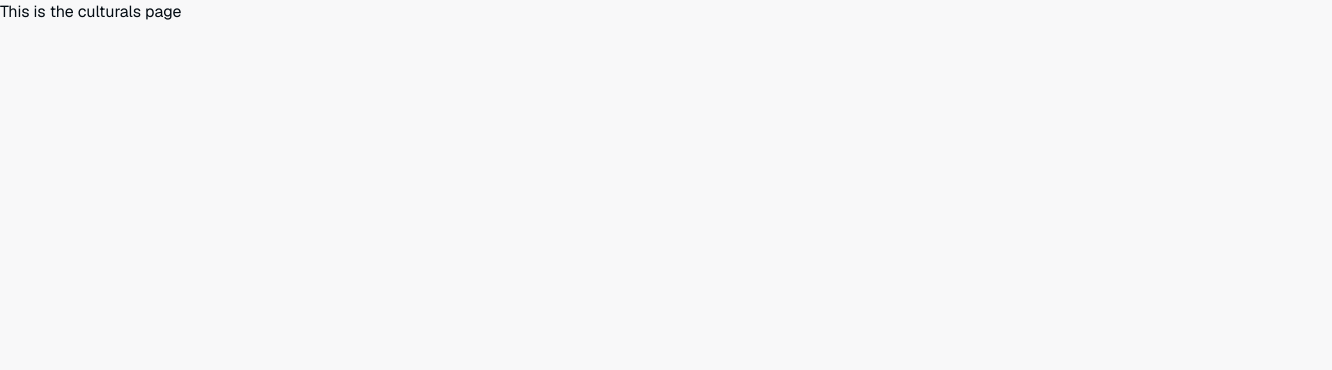
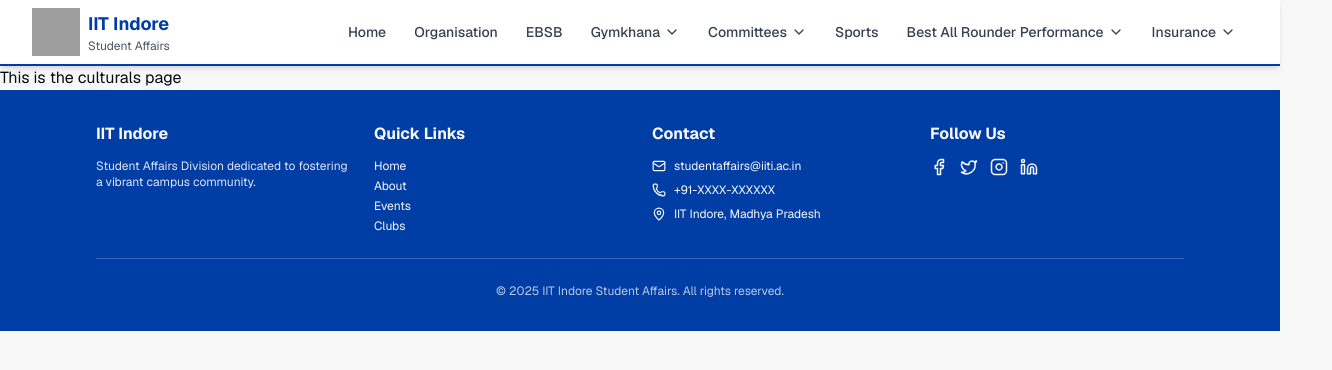
Before and after one commit to sairaj22019/StudentAffairsWebsite-IITI, a Next.js app: page /cultural in a window 1280 px wide. Shown: the top 370 px of the page, 1332 px wide, since content can reach past the window. Built offline with nearby package versions, Linux system fonts and the light colour scheme; grey boxes are pictures that could not be loaded.

Commit message:
changed layout

```diff
--- a/src/app/layout.js
+++ b/src/app/layout.js
@@ -1,5 +1,7 @@
 import { Geist, Geist_Mono } from "next/font/google";
 import "./globals.css";
+import Footer from "@/components/footer";
+import Navbar from "@/components/navbar";
 
 const geistSans = Geist({
   variable: "--font-geist-sans",
@@ -19,11 +21,13 @@ export const metadata = {
 export default function RootLayout({ children }) {
   return (
     <html lang="en">
+      <Navbar />
       <body
         className={`${geistSans.variable} ${geistMono.variable} antialiased`}
       >
         {children}
       </body>
+      <Footer />
     </html>
   );
 }
--- a/src/app/page.js
+++ b/src/app/page.js
@@ -9,7 +9,6 @@ import Footer from "@/components/footer"
 export default function Home() {
   return (
     <main className="min-h-screen bg-background">
-      <Navbar />
       <div className="flex flex-col lg:flex-row gap-0 md:gap-4 px-4 sm:px-6 lg:px-8 py-6 md:py-8 max-w-7xl mx-auto">
         <div className="w-full lg:w-1/2">
           <Carousel />
@@ -19,7 +18,6 @@ export default function Home() {
         </div>
       </div>
       <QuickLinks />
-      <Footer />
     </main>
   )
 }
```
